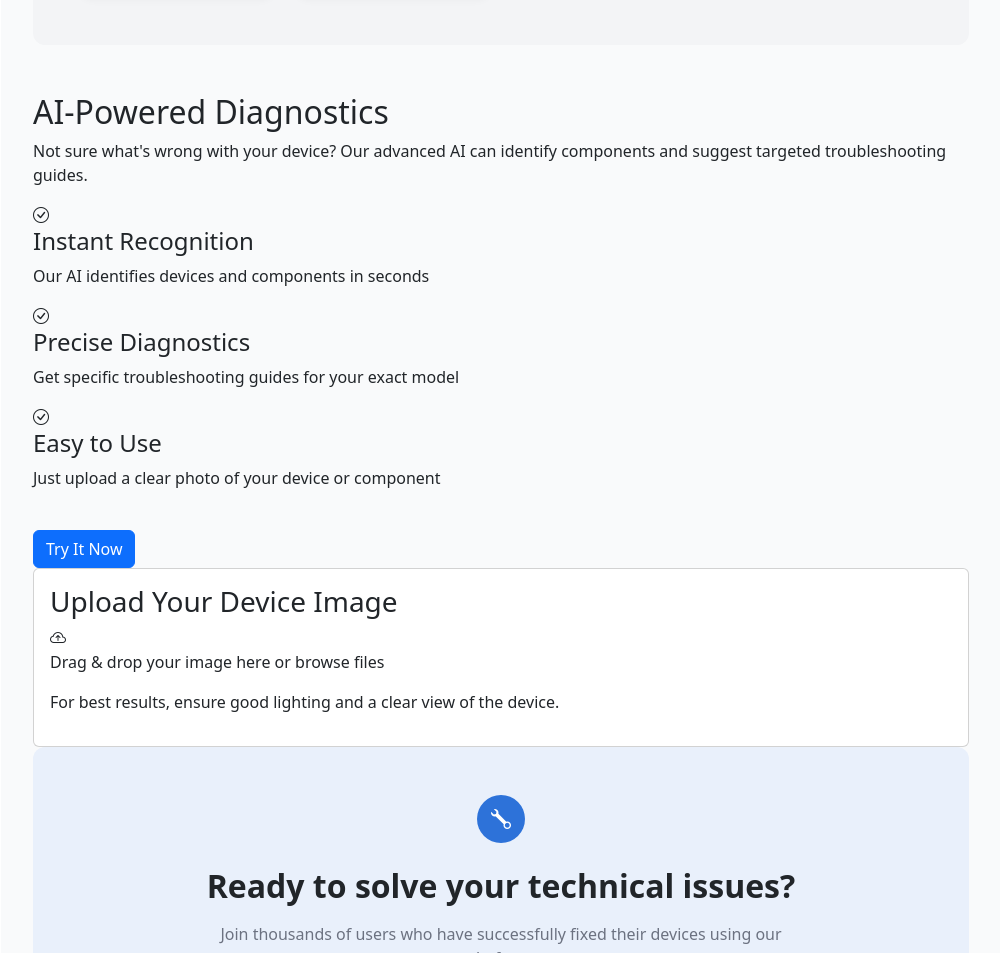
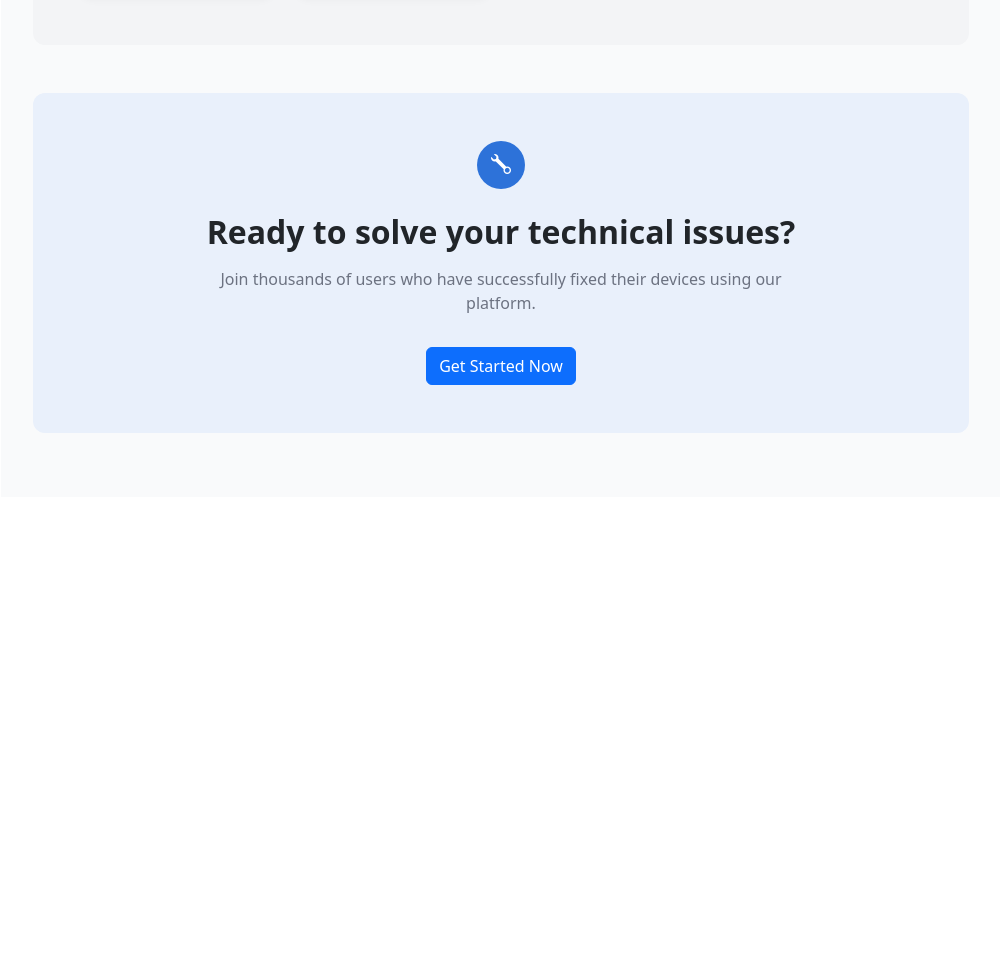
Before and after one commit to meghwork/FixItSimple, a plain HTML site: page index.html in a window 1280 px wide. Shown: the part 1563-2516 px from the top of the page, without its empty margins (279-1279 px from the left). After the commit the page ends 2060 px from the top, so only its background shows below. Drawn offline with nearby package versions, Linux system fonts and the light colour scheme.

Commit message:
Update index.html

```diff
--- a/index.html
+++ b/index.html
@@ -10,7 +10,7 @@
 </head>
 <body>
   <div class="app-container">
-    <!-- Sidebar -->
+
     <aside class="sidebar">
       <div class="logo-container">
         <a href="index.html" class="logo">FixIt</a>
@@ -50,7 +50,7 @@
         <div class="nav-section">
           <h5 class="nav-title">CATEGORIES</h5>
           <ul class="nav-items" id="category-nav">
-            <!-- Categories will be loaded here via JavaScript -->
+
             <li class="nav-item skeleton">
               <div class="skeleton-icon"></div>
               <div class="skeleton-text"></div>
@@ -82,22 +82,19 @@
       </nav>
     </aside>
 
-    <!-- Main Content -->
     <main class="main-content">
       <div class="content-inner">
-        <!-- Hero Section -->
+
         <section class="hero-section">
           <div class="hero-content">
             <h1>Find Expert Solutions to Your Technical Problems</h1>
             <p>Access thousands of troubleshooting guides created by experts and fix your devices with easy-to-follow steps</p>
             <div class="hero-buttons">
               <button class="btn btn-primary">Explore Guides</button>
-              <button class="btn btn-outline">Upload a Photo</button>
             </div>
           </div>
         </section>
 
-        <!-- How it Works Section -->
         <section class="how-it-works-section">
           <div class="section-header">
             <h2>How FixIt Works</h2>
@@ -110,7 +107,7 @@
                 <i class="bi bi-search"></i>
               </div>
               <h3>Identify the Problem</h3>
-              <p>Upload a photo or search for your device issue</p>
+              <p>Search for your device issue</p>
             </div>
 
             <div class="step-item">
@@ -126,7 +123,7 @@
                 <i class="bi bi-book"></i>
               </div>
               <h3>Follow Steps</h3>
-              <p>Work through clear step-by-step instructions</p>
+              <p>Work through clear /nstep-by-step instructions</p>
             </div>
 
             <div class="step-item">
@@ -139,11 +136,10 @@
           </div>
         </section>
 
-        <!-- Categories Section -->
         <section class="categories-section">
           <div class="section-header-with-action">
             <h2>Popular Categories</h2>
-            <a href="categories.html" class="view-all">
+            <a href="category.html" class="view-all">
               View all <i class="bi bi-arrow-right"></i>
             </a>
           </div>
@@ -159,7 +155,7 @@
             <div class="tab-content">
               <div id="all-tab" class="tab-pane active">
                 <div class="categories-grid" id="all-categories">
-                  <!-- Categories will be loaded here via JavaScript -->
+
                   <div class="category-card skeleton"></div>
                   <div class="category-card skeleton"></div>
                   <div class="category-card skeleton"></div>
@@ -171,76 +167,25 @@
 
               <div id="electronics-tab" class="tab-pane">
                 <div class="categories-grid" id="electronics-categories">
-                  <!-- Electronics categories will be loaded here -->
+
                 </div>
               </div>
 
               <div id="computers-tab" class="tab-pane">
                 <div class="categories-grid" id="computers-categories">
-                  <!-- Computers categories will be loaded here -->
+
                 </div>
               </div>
 
               <div id="appliances-tab" class="tab-pane">
                 <div class="categories-grid" id="appliances-categories">
-                  <!-- Appliances categories will be loaded here -->
+
                 </div>
               </div>
             </div>
           </div>
         </section>
 
-        <!-- AI Detection Section -->
-        <section class="ai-detection-section">
-          <div class="ai-info">
-            <h2>AI-Powered Diagnostics</h2>
-            <p>Not sure what's wrong with your device? Our advanced AI can identify components and suggest targeted troubleshooting guides.</p>
-
-            <div class="features-list">
-              <div class="feature-item">
-                <i class="bi bi-check-circle"></i>
-                <div>
-                  <h4>Instant Recognition</h4>
-                  <p>Our AI identifies devices and components in seconds</p>
-                </div>
-              </div>
-
-              <div class="feature-item">
-                <i class="bi bi-check-circle"></i>
-                <div>
-                  <h4>Precise Diagnostics</h4>
-                  <p>Get specific troubleshooting guides for your exact model</p>
-                </div>
-              </div>
-
-              <div class="feature-item">
-                <i class="bi bi-check-circle"></i>
-                <div>
-                  <h4>Easy to Use</h4>
-                  <p>Just upload a clear photo of your device or component</p>
-                </div>
-              </div>
-            </div>
-
-            <button class="btn btn-primary mt-4">Try It Now</button>
-          </div>
-
-          <div class="ai-upload-box">
-            <div class="card">
-              <div class="card-body">
-                <h3>Upload Your Device Image</h3>
-                <div class="upload-area" id="upload-area">
-                  <i class="bi bi-cloud-arrow-up"></i>
-                  <p>Drag & drop your image here or <span>browse files</span></p>
-                  <input type="file" id="file-upload" accept="image/*" hidden>
-                </div>
-                <p class="upload-tip">For best results, ensure good lighting and a clear view of the device.</p>
-              </div>
-            </div>
-          </div>
-        </section>
-
-        <!-- CTA Section -->
         <section class="cta-section">
           <div class="cta-icon">
             <i class="bi bi-wrench"></i>
```
